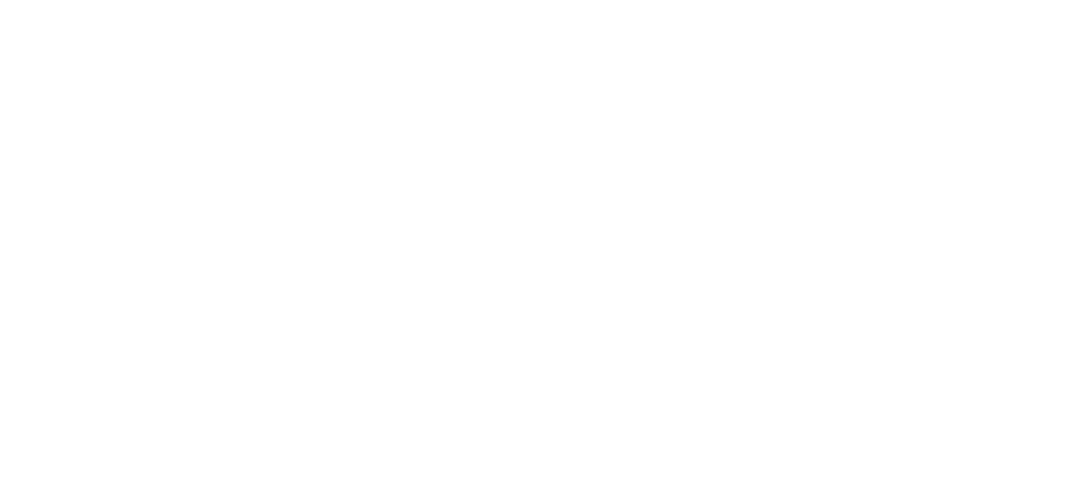
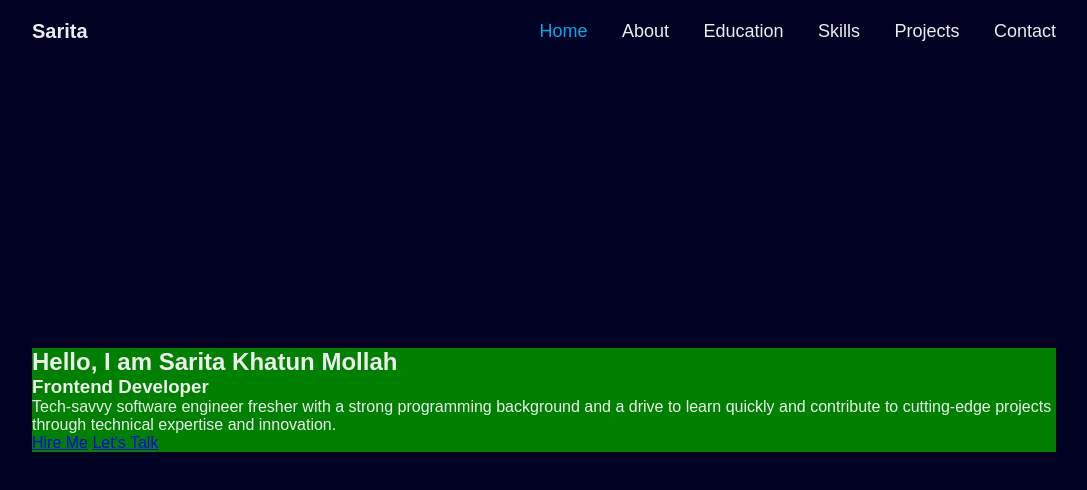
Before and after one commit to Sarita-16/Portfolio_Website, a plain HTML site: page portfolio.html in a window 1280 px wide. Shown: the whole page, without its empty margins (96-1183 px from the left). Drawn offline with Linux system fonts and the light colour scheme.

Commit message:
Navbar setting

```diff
--- /dev/null
+++ b/portfolio.css
@@ -0,0 +1,56 @@
+* {
+    margin: 0;
+    padding: 0;
+    box-sizing: border-box;
+    font-family: 'Poppins', sans-serif;
+}
+
+body {
+    background: rgb(1, 1, 36);
+    color: #ededed;
+}
+
+.header {
+    position: fixed;
+    top: 0;
+    left: 0;
+    width: 100%;
+    padding: 20px 10%;
+    background: transparent;
+    display: flex;
+    justify-content: space-between;
+    align-items: center;
+    z-index: 100;
+}
+
+.logo {
+    font-size: 20px;
+    color: #ededed;
+    text-decoration: none;
+    font-weight: 600;
+}
+
+.navbar a{
+    font-size: 18px;
+    color: #ededed;
+    text-decoration: none;
+    font-weight: 500;
+    margin-left: 30px;
+    transition: .3s;
+}
+
+.navbar a:hover,
+.navbar a.active {
+    color: #00abf0;
+}
+
+.home {
+    height: 100vh;
+    display: flex;
+    align-items: center;
+    padding: 0 10%;
+}
+
+.home-contant {
+    background: green;
+}
--- a/portfolio.html
+++ b/portfolio.html
@@ -5,6 +5,38 @@
     <meta http-equiv="X-UA-Compatible" content="IE=edge" />
     <meta name="viewport" content="width=device-width, initial-scale=1.0" />
     <title>Portfolio</title>
+    <link rel="stylesheet" href="portfolio.css" />
   </head>
-  <body></body>
+  <body>
+    <header class="header">
+      <a href="#" class="logo">Sarita</a>
+
+      <nav class="navbar">
+        <a href="#" class="active" id="">Home</a>
+        <a href="#" id="">About</a>
+        <a href="#" id="">Education</a>
+        <a href="#" id="">Skills</a>
+        <a href="#" id="">Projects</a>
+        <a href="#" id="">Contact</a>
+      </nav>
+    </header>
+
+    <section class="home">
+      <div class="home-contant">
+        <h1>Hello, I am Sarita Khatun Mollah</h1>
+        <h3>Frontend Developer</h3>
+        <p>
+          Tech-savvy software engineer fresher with a strong programming
+          background and a drive to learn quickly and contribute to cutting-edge
+          projects through technical expertise and innovation.
+        </p>
+        <div class="btn-box">
+          <a href="#" id="">Hire Me</a>
+          <a href="#" id="">Let's Talk</a>
+        </div>
+      </div>
+    </section>
+
+    <script src="portfolio.js"></script>
+  </body>
 </html>
```
Also changed, not shown: portfolio.js (added), saritaPortfolioPicture.jpg (added).
